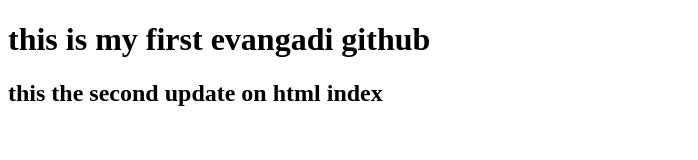
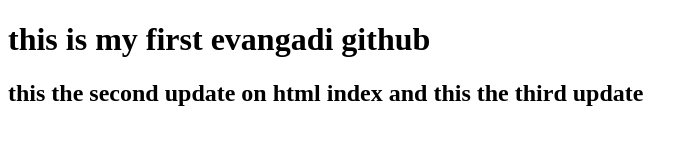
Before and after one commit to Gemechuhunduma/evangadi, a plain HTML site: page index.html in a window 1280 px wide. Shown: the whole page, without its empty margins (0-698 px from the left). Drawn offline with Linux system fonts and the light colour scheme.

Commit message:
the third update in h2 of above

```diff
--- a/index.html
+++ b/index.html
@@ -7,6 +7,6 @@
 </head>
 <body>
     <h1>this is my first evangadi github</h1>
-    <h2>this the second update on html index</h2>
+    <h2>this the second update on html index and this the third update</h2>
 </body>
 </html>
```
